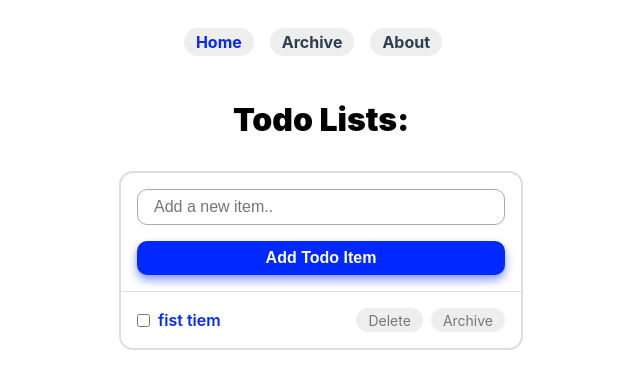
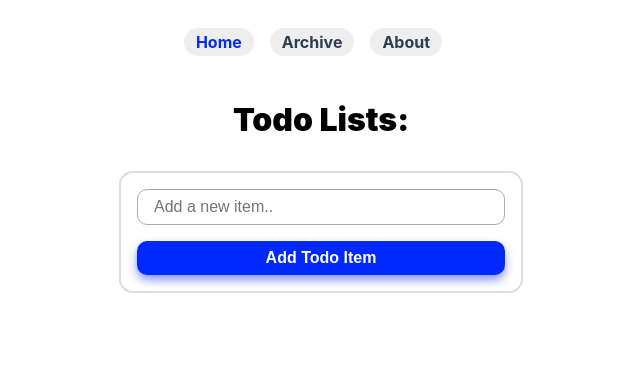
Before and after one commit to aisam94/vuetodo, a Vue app: page / in a window 1280 px wide. Shown: the top 388 px of the page, without its empty margins (319-959 px from the left). Built offline with nearby package versions, Linux system fonts and the light colour scheme.

Commit message:
fix some issues

```diff
--- a/src/App.vue
+++ b/src/App.vue
@@ -15,9 +15,7 @@ import { useStore } from "vuex";
 export default {
   beforeCreate() {
     //beforeCreate is called when instance initialized
-    // const store = useTodoStore();
     const store = useStore();
-    // store.loadStore();
     store.commit("loadStore");
   },
 };
--- a/src/components/TodoList.vue
+++ b/src/components/TodoList.vue
@@ -54,7 +54,6 @@
 
 <script>
 import { v4 as uuidv4 } from "uuid";
-// import { useTodoStore } from "../main";
 import { useStore } from "vuex";
 
 export default {
@@ -76,7 +75,7 @@ export default {
     //UPDATE TODO ITEM
     updateTodo: function (e) {
       const newStatus =
-        e.currentTarget.parentElement.getAttribute("data-status") == "true"
+        e.currentTarget.parentElement.getAttribute("data-status") === "true"
           ? false
           : true;
 
@@ -86,7 +85,6 @@ export default {
       };
 
       //update item at store
-      // this.store.updateTodo(updatedItem);
       this.$store.commit("updateTodo", updatedItem);
     },
 
--- a/src/main.js
+++ b/src/main.js
@@ -4,19 +4,11 @@ import { createStore } from "vuex";
 import router from "./router";
 
 const app = createApp(App);
-app.use(router);
 
 const store = createStore({
   state() {
     return {
-      todos: [
-        {
-          id: "first item",
-          name: "fist tiem",
-          completed: false,
-          location: "home",
-        },
-      ],
+      todos: [],
     };
   },
   getters: {
@@ -27,12 +19,12 @@ const store = createStore({
   },
   mutations: {
     //Load store
-    loadStore() {
+    loadStore(state) {
       if (localStorage.getItem("store")) {
         try {
           const todoObj = JSON.parse(localStorage.getItem("store"));
-          // this.todos = todoObj.todos;
-          this.replaceState(todoObj);
+          state.todos = todoObj.todos;
+          // this.replaceState(todoObj);
         } catch (error) {
           console.log("Cant initialize store.", error);
         }
@@ -58,12 +50,7 @@ const store = createStore({
     },
     //add todo item
     addTodo(state, todoItem) {
-      if (
-        todoItem.id !== undefined &&
-        typeof todoItem.name == "string" &&
-        typeof todoItem.completed == "boolean"
-      ) {
-        console.log("ass");
+      if (todoItem.id && todoItem.name) {
         const item = {
           id: todoItem.id,
           name: todoItem.name,
@@ -77,8 +64,11 @@ const store = createStore({
     deleteTodo(state, todoItem) {
       const id = todoItem.id;
       const removedItem = state.todos.findIndex((item) => item.id === id);
+      // const removedItem = state.todos.findIndex((item) => {
+      //   return item.id === id;
+      // });
       if (removedItem) {
-        state.todo.splice(removedItem, 1);
+        state.todos.splice(removedItem, 1);
       }
     },
     //move todo item
@@ -97,21 +87,10 @@ const store = createStore({
   },
 });
 
-// useTodoStore().$subscribe((mutation, state) => {
-//   //code trigger anytime mutation occurs
-//   //stringify entire state obj and put it in localStorage so data will persist via page refresh
-//   localStorage.setItem("store", JSON.stringify(state));
-// });
-
 store.subscribe((mutation, state) => {
-  console.log("mutation type");
-  console.log(mutation.type);
-  console.log("mutation payload");
-  console.log(mutation.payload);
-  console.log(state);
-
   localStorage.setItem("store", JSON.stringify(state));
 });
 
+app.use(router);
 app.use(store);
 app.mount("#app");
```
